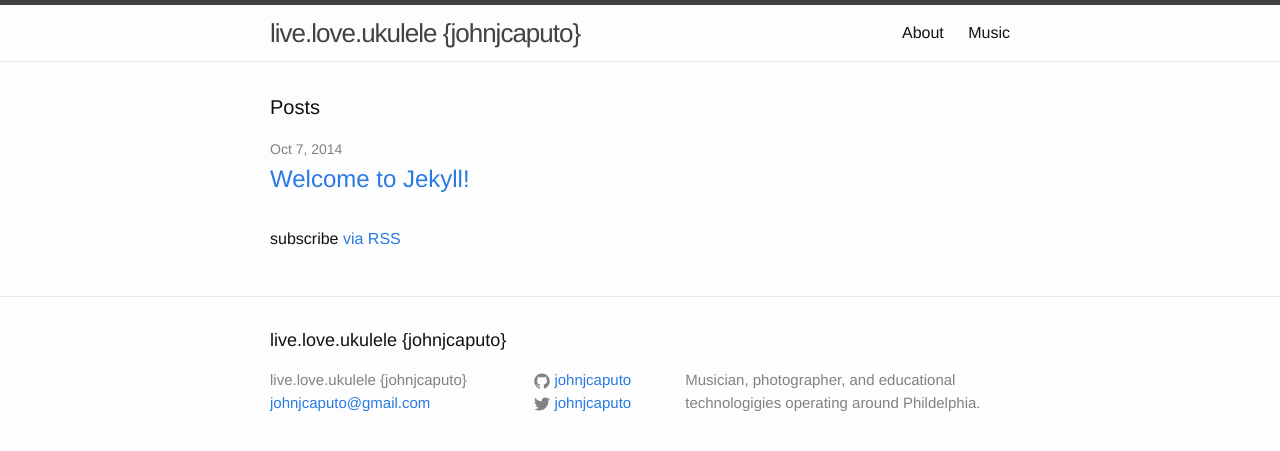
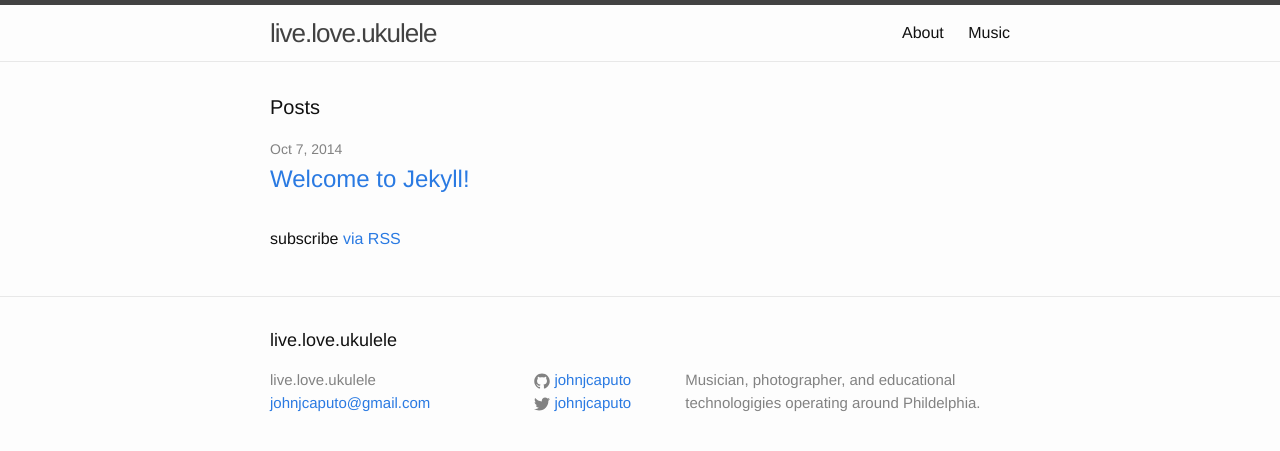
Before and after one commit to johnjcaputo/johnjcaputo.github.io, a Jekyll site: the page built from index.html, in a window 1280 px wide. Shown: the top 451 px of the page. Built offline with Jekyll 4.4.1, drawn with Linux system fonts in a browser that asks for light colours.

Commit message:
title change

```diff
--- a/_config.yml
+++ b/_config.yml
@@ -1,5 +1,5 @@
 # Site settings
-title: live.love.ukulele {johnjcaputo}
+title: live.love.ukulele
 email: johnjcaputo@gmail.com
 description: > # this means to ignore newlines until "baseurl:"
   Musician, photographer, and educational technologigies operating around Phildelphia.
```
